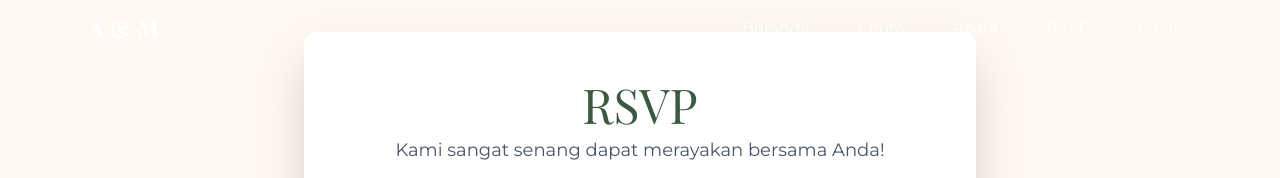
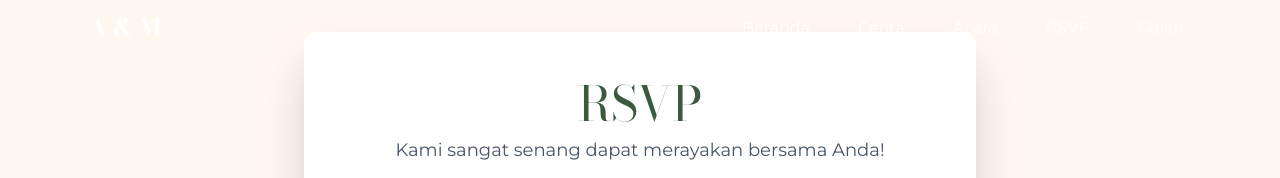
Before and after one commit to JessenReinhart/wedding-e-invitation, a React (Vite) app: page /rsvp in a window 1280 px wide. Shown: the top 178 px of the page. Built offline with nearby package versions, Linux system fonts and the light colour scheme.

Commit message:
font change, layouting change, removed story component

```diff
--- a/App.tsx
+++ b/App.tsx
@@ -1,19 +1,18 @@
-import React, { useState, useEffect } from 'react';
-import { Routes, Route, useLocation } from 'react-router-dom';
-import { WEDDING_DETAILS } from './constants';
+import React, { useEffect, useState } from 'react';
+import { Route, Routes, useLocation } from 'react-router-dom';
+import AdminPage from './components/AdminPage';
+import CommentSection from './components/CommentSection';
+import EventTimeline from './components/EventTimeline';
+import Footer from './components/Footer';
+import GallerySection from './components/GallerySection';
 import Header from './components/Header';
 import Hero from './components/Hero';
-import OurStory from './components/OurStory';
-import EventTimeline from './components/EventTimeline';
+import LoginPage from './components/LoginPage';
+import MessageFromCouple from './components/MessageFromCouple';
+import PrivateRoute from './components/PrivateRoute';
+import RSVPPage from './components/RSVPPage';
 import RSVPSection from './components/RSVPSection';
-import GallerySection from './components/GallerySection';
-import Footer from './components/Footer';
-import MessageFromCouple from './components/MessageFromCouple';
-import AdminPage from './components/AdminPage';
-import RSVPPage from './components/RSVPPage';
-import CommentSection from './components/CommentSection';
-import LoginPage from './components/LoginPage';
-import PrivateRoute from './components/PrivateRoute';
+import { WEDDING_DETAILS } from './constants';
 
 import { Toaster } from 'react-hot-toast';
 import MusicPlayer from './components/MusicPlayer';
@@ -132,7 +131,6 @@ const App: React.FC = () => {
                     bride={WEDDING_DETAILS.brideDetails}
                     onImagesLoad={handlePartnerImagesLoaded}
                   />
-                  <OurStory story={WEDDING_DETAILS.story} title={WEDDING_DETAILS.storyTitle} />
                   <EventTimeline
                     ceremony={WEDDING_DETAILS.ceremony}
                     reception={WEDDING_DETAILS.reception}
@@ -140,7 +138,10 @@ const App: React.FC = () => {
                   <RSVPSection rsvpDate={WEDDING_DETAILS.rsvpByDate} />
                   <WeddingGiftSection giftInfo={WEDDING_DETAILS.giftInfo} />
                   <GallerySection images={WEDDING_DETAILS.galleryImages} />
-                  <MessageFromCouple brideName={WEDDING_DETAILS.brideName} groomName={WEDDING_DETAILS.groomName} />
+                  <MessageFromCouple
+                    brideName={WEDDING_DETAILS.brideName}
+                    groomName={WEDDING_DETAILS.groomName}
+                  />
                   <CommentSection />
                 </>
               }
--- a/components/Hero.tsx
+++ b/components/Hero.tsx
@@ -61,8 +61,8 @@ const Hero: React.FC<HeroProps> = ({ brideName, groomName, date, heroImage, hero
             Kepada {visitorName} & Pasangan,
           </h2>
         )}
-        <h2 className="font-serif text-3xl md::text-5xl mb-4">Anda Diundang Untuk Merayakan Pernikahan</h2>
-        <h1 className="font-serif text-6xl md:text-8xl font-bold mb-2">
+        <h2 className="font-serif text-2xl md::text-5xl mb-4">The Wedding Of</h2>
+        <h1 className="font-serif text-4xl md:text-8xl font-bold mb-2">
           {brideName} &amp; {groomName}
         </h1>
         <p className="text-2xl md:text-3xl font-light mb-8">{date}</p>
--- a/constants.ts
+++ b/constants.ts
@@ -14,7 +14,7 @@ export const WEDDING_DETAILS: WeddingDetails = {
   story: "Dari pertemuan yang tak terduga hingga cinta seumur hidup, perjalanan kami dipenuhi dengan tawa, petualangan, dan dukungan yang tak tergoyahkan satu sama lain. Kami menemukan ikatan yang semakin dalam setiap harinya, dibangun atas mimpi bersama dan pemahaman yang mendalam. Kami sangat bersemangat untuk memulai babak baru sebagai suami istri, dan kami tidak sabar untuk merayakan hari istimewa kami bersama Anda, keluarga dan sahabat tercinta, yang telah melimpahkan cinta dan dukungan sepanjang perjalanan kami.",
   ceremony: {
     title: "Pemberkatan",
-    time: "2:00 PM",
+    time: "08:30",
     venue: "Gereja POUK Depok II Timur",
     address: "Jl. Merapi, Abadijaya, Kec. Sukmajaya, Kota Depok, Jawa Barat 16417",
     details: "Bergabunglah dengan kami saat kami mengucapkan janji suci dalam suasana taman yang indah, dikelilingi ketenangan alam.",
@@ -23,7 +23,7 @@ export const WEDDING_DETAILS: WeddingDetails = {
   },
   reception: {
     title: "Resepsi",
-    time: "6:00 PM",
+    time: "12:00 - 14:00",
     venue: "Balai Pertemuan Umum Samina",
     address: "Jl. Kebahagiaan No.78, RT 10/ 01, Abadijaya, Kec. Sukmajaya, Kota Depok, Jawa Barat 16417",
     details: "Rayakan bersama kami! Malam yang penuh dengan makan malam, tarian, dan kenangan indah yang akan bertahan seumur hidup menanti Anda.",
--- a/index.html
+++ b/index.html
@@ -1,5 +1,6 @@
 <!DOCTYPE html>
 <html lang="en">
+
 <head>
   <meta charset="UTF-8">
   <meta name="viewport" content="width=device-width, initial-scale=1.0">
@@ -7,7 +8,12 @@
   <script src="https://cdn.tailwindcss.com"></script>
   <link rel="preconnect" href="https://fonts.googleapis.com">
   <link rel="preconnect" href="https://fonts.gstatic.com" crossorigin>
-  <link href="https://fonts.googleapis.com/css2?family=Montserrat:wght@300;400;700&family=Playfair+Display:wght@400;700&display=swap" rel="stylesheet">
+  <link
+    href="https://fonts.googleapis.com/css2?family=Montserrat:wght@300;400;700&family=Playfair+Display:wght@400;700&display=swap"
+    rel="stylesheet">
+  <link
+    href="https://fonts.googleapis.com/css2?family=Bodoni+Moda:ital,opsz,wght@0,6..96,400..900;1,6..96,400..900&display=swap"
+    rel="stylesheet">
   <link rel="preload" as="image" href="https://picsum.photos/seed/wedding_hero/1920/1080">
   <script>
     tailwind.config = {
@@ -21,7 +27,7 @@
             'charcoal-gray': '#36454F',
           },
           fontFamily: {
-            serif: ['Playfair Display', 'serif'],
+            serif: ['Bodoni Moda', 'serif'],
             sans: ['Montserrat', 'sans-serif'],
           },
           animation: {
@@ -44,7 +50,7 @@
       }
     }
   </script>
-<script type="importmap">
+  <script type="importmap">
 {
   "imports": {
     "react-dom/": "https://esm.sh/react-dom@^19.1.0/",
@@ -54,10 +60,12 @@
   }
 }
 </script>
-<link rel="stylesheet" href="/index.css">
+  <link rel="stylesheet" href="/index.css">
 </head>
+
 <body class="bg-cream font-sans">
   <div id="root"></div>
   <script type="module" src="/index.tsx"></script>
 </body>
+
 </html>
```
